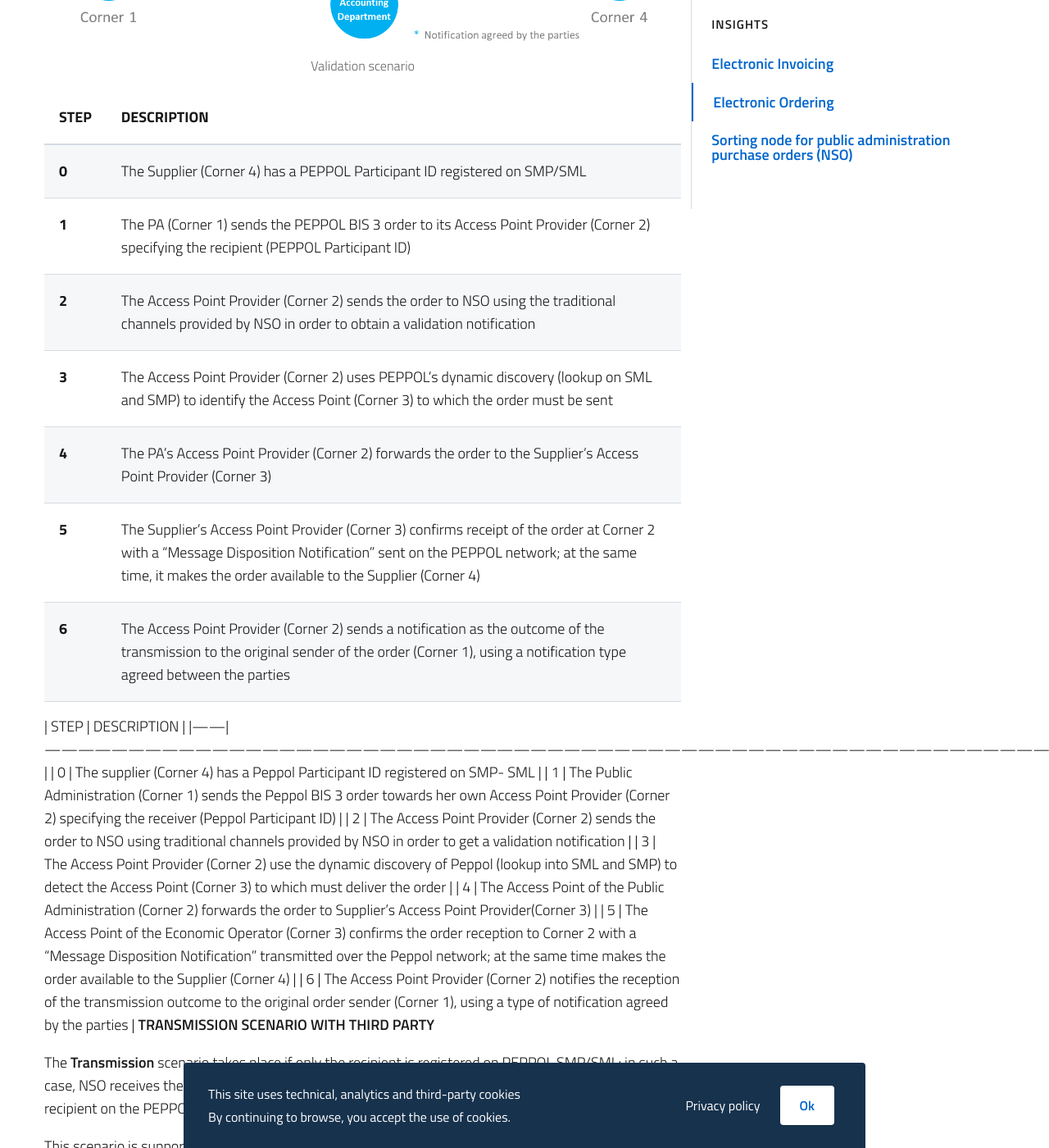
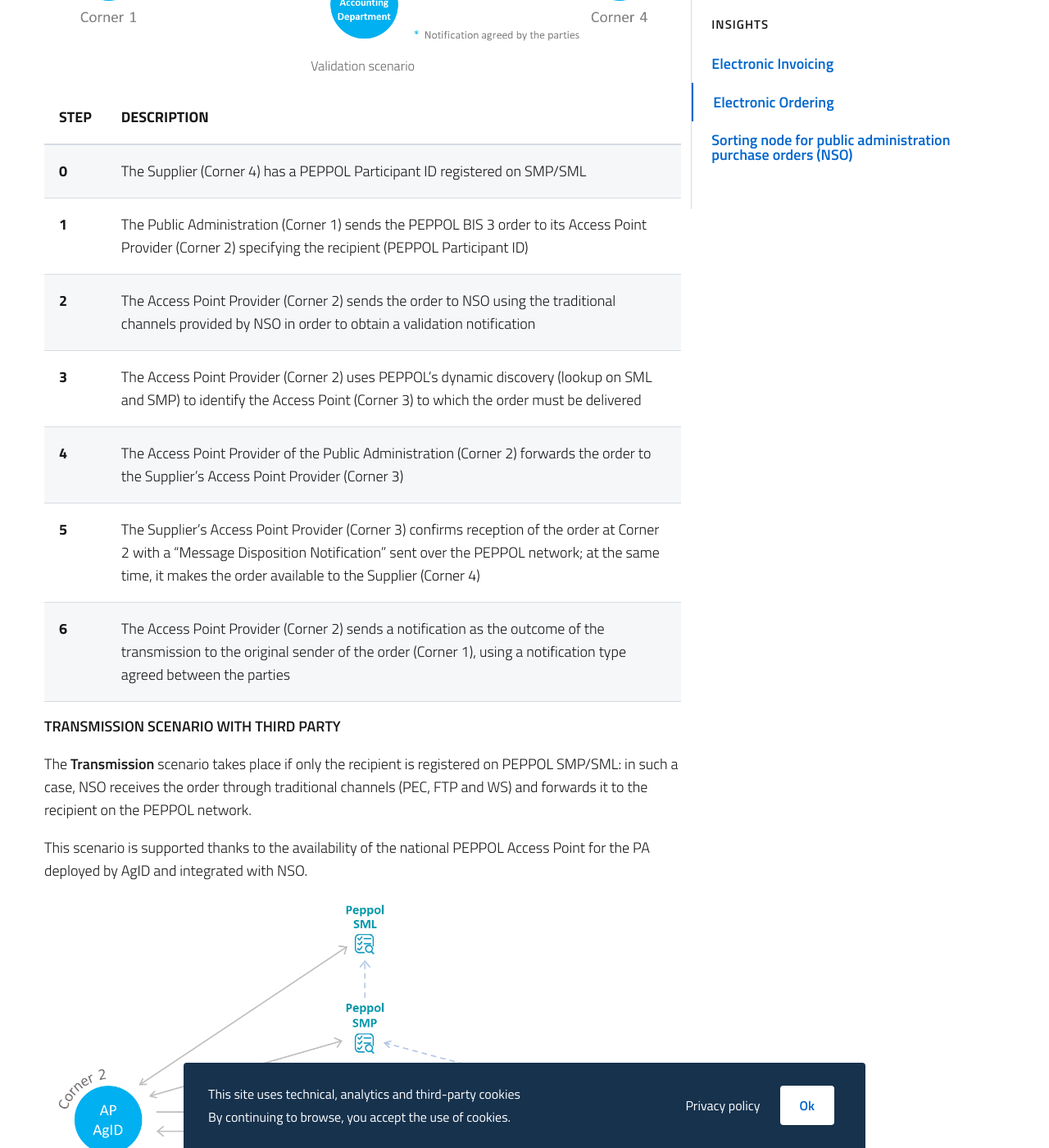
Before and after one commit to realeroberto/peppol.agid.gov.it, a Jekyll site: the page built from en/insights/electronic-ordering.md, in a window 1280 px wide and 1400 px high, scrolled down 1758 px. Shown: the whole window at 82% size. Built offline with Jekyll 4.4.1, drawn with Linux system fonts in a browser that asks for light colours.

Commit message:
Remove old text

```diff
--- a/en/insights/electronic-ordering.md
+++ b/en/insights/electronic-ordering.md
@@ -66,7 +66,7 @@
     </tr>
     <tr>
       <th scope="row">1</th>
-      <td>The PA (Corner 1) sends the PEPPOL BIS 3 order to its Access Point Provider (Corner 2) specifying the recipient (PEPPOL Participant ID)</td>
+      <td>The Public Administration (Corner 1) sends the PEPPOL BIS 3 order to its Access Point Provider (Corner 2) specifying the recipient (PEPPOL Participant ID)</td>
     </tr>
     <tr>
       <th scope="row">2</th>
@@ -74,15 +74,15 @@
     </tr>
     <tr>
       <th scope="row">3</th>
-      <td>The Access Point Provider (Corner 2) uses PEPPOL’s dynamic discovery (lookup on SML and SMP) to identify the Access Point (Corner 3) to which the order must be sent</td>
+      <td>The Access Point Provider (Corner 2) uses PEPPOL’s dynamic discovery (lookup on SML and SMP) to identify the Access Point (Corner 3) to which the order must be delivered</td>
     </tr>
     <tr>
       <th scope="row">4</th>
-      <td>The PA’s Access Point Provider (Corner 2) forwards the order to the Supplier’s Access Point Provider (Corner 3)</td>
+      <td>The Access Point Provider of the Public Administration (Corner 2) forwards the order to the Supplier’s Access Point Provider (Corner 3)</td>
     </tr>
     <tr>
       <th scope="row">5</th>
-      <td>The Supplier’s Access Point Provider (Corner 3) confirms receipt of the order at Corner 2 with a “Message Disposition Notification” sent on the PEPPOL network; at the same time, it makes the order available to the Supplier (Corner 4)</td>
+      <td>The Supplier’s Access Point Provider (Corner 3) confirms reception of the order at Corner 2 with a “Message Disposition Notification” sent over the PEPPOL network; at the same time, it makes the order available to the Supplier (Corner 4)</td>
     </tr>
     <tr>
       <th scope="row">6</th>
@@ -91,15 +91,6 @@
   </tbody>
 </table>
 
-| STEP | DESCRIPTION                                                                                                                                                                                                                                        |
-|------|----------------------------------------------------------------------------------------------------------------------------------------------------------------------------------------------------------------------------------------------------|
-| 0    | The supplier (Corner 4) has a Peppol Participant ID registered on SMP- SML                                                                                                                                                                         |
-| 1    | The Public Administration (Corner 1) sends the Peppol BIS 3 order towards her own Access Point Provider (Corner 2) specifying the receiver (Peppol Participant ID)                                                                                 |
-| 2    | The Access Point Provider (Corner 2) sends the order to NSO using traditional channels provided by NSO in order to get a validation notification                                                                                                   |
-| 3    | The Access Point Provider (Corner 2) use the dynamic discovery of Peppol (lookup into SML and SMP) to detect the Access Point (Corner 3) to which must deliver the order                                                                           |
-| 4    | The Access Point of the Public Administration (Corner 2) forwards the order to Supplier’s Access Point Provider(Corner 3)                                                                                                                          |
-| 5    | The Access Point of the Economic Operator (Corner 3) confirms the order reception to Corner 2 with a “Message Disposition Notification” transmitted over the Peppol network; at the same time makes the order available to the Supplier (Corner 4) |
-| 6    | The Access Point Provider (Corner 2) notifies the reception of the transmission outcome to the original order sender (Corner 1), using a type of notification agreed by the parties                                                                |
 **TRANSMISSION SCENARIO WITH THIRD PARTY**
 
 The **Transmission** scenario takes place if only the recipient is registered
```
